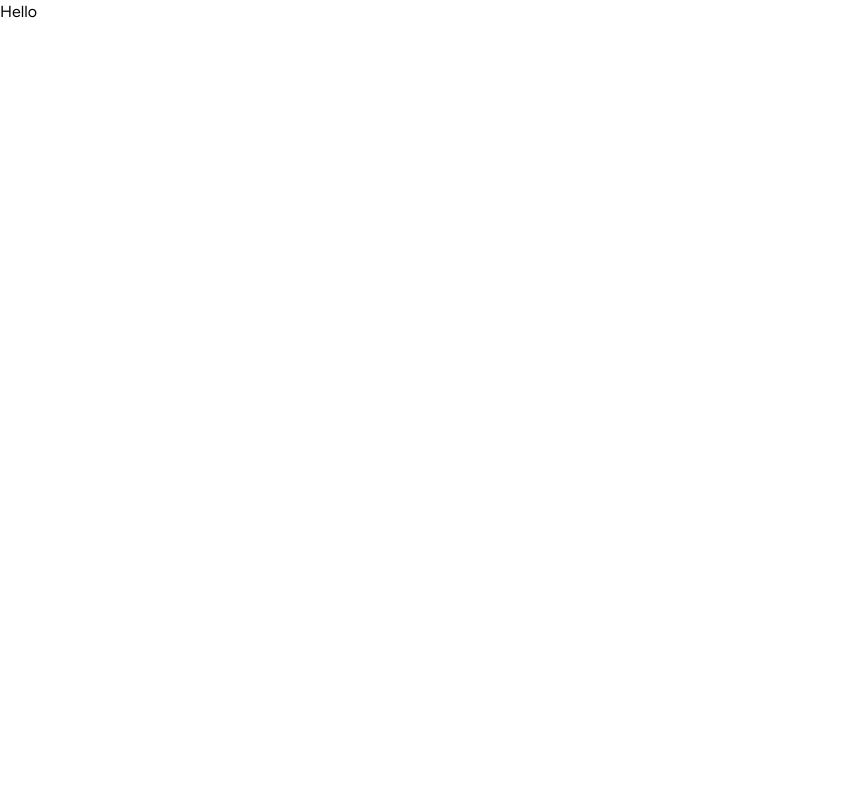
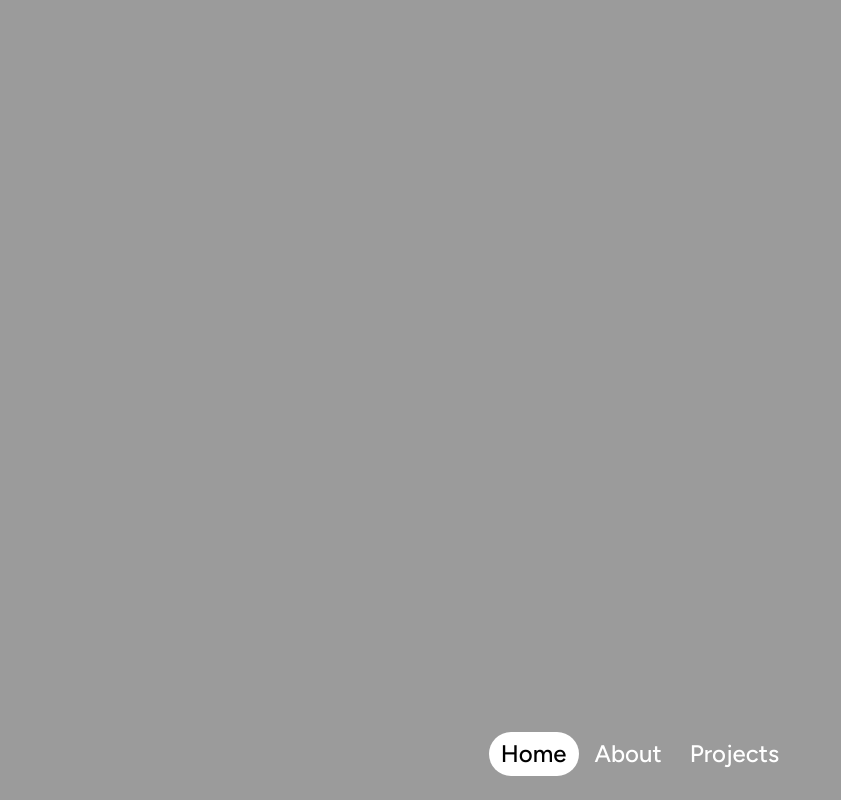
Before and after one commit to denislav-d/personal-portfolio, a React (Vite) app: page / in a window 1280 px wide. Shown: the whole page, without its empty margins (0-841 px from the left). Built offline with nearby package versions, Linux system fonts and the light colour scheme.

Commit message:
NavMenu done

```diff
--- a/src/App.jsx
+++ b/src/App.jsx
@@ -1,9 +1,13 @@
-import { useState } from "react";
-import reactLogo from "./assets/react.svg";
-import viteLogo from "/vite.svg";
+import NavMenu from "./components/NavMenu";
 
 function App() {
-  return <h1>Hello</h1>;
+  return (
+    <div className="z-0 bg-[#9b9b9b] h-screen">
+      <div className="flex justify-center items-center fixed bottom-0 w-full mb-6">
+        <NavMenu />
+      </div>
+    </div>
+  );
 }
 
 export default App;
--- /dev/null
+++ b/src/components/NavMenu.jsx
@@ -0,0 +1,45 @@
+import React, { useState } from "react";
+import { motion } from "framer-motion";
+
+const tabs = [
+  {
+    id: "home",
+    label: "Home",
+  },
+  {
+    id: "about",
+    label: "About",
+  },
+  {
+    id: "projects",
+    label: "Projects",
+  },
+];
+
+export default function NavMenu() {
+  const [activeTab, setActiveTab] = useState(tabs[0].id);
+  return (
+    <div className="flex space-x-1">
+      {tabs.map((tab) => (
+        <button
+          key={tab.id}
+          onClick={() => setActiveTab(tab.id)}
+          className={`${
+            activeTab === tab.id ? "" : "hover:text-white/60"
+          } relative rounded-full px-3 py-1.5 text-2xl font-medium text-white outline-sky-400 transition focus-visible:outline-2`}
+          style={{ WebkitTapHighlightColor: "transparent" }}
+        >
+          {activeTab === tab.id && (
+            <motion.span
+              layoutId="bubble"
+              className="absolute inset-0 z-10 bg-white mix-blend-difference"
+              style={{ borderRadius: 9999 }}
+              transition={{ type: "spring", bounce: 0.3, duration: 0.6 }}
+            />
+          )}
+          {tab.label}
+        </button>
+      ))}
+    </div>
+  );
+}
--- a/tailwind.config.js
+++ b/tailwind.config.js
@@ -1,6 +1,6 @@
 /** @type {import('tailwindcss').Config} */
 export default {
-  content: ["./index.html", "./src/**/*.{js,ts,jsx,tsx"],
+  content: ["./index.html", "./src/**/*.{js,ts,jsx,tsx}"],
   theme: {
     extend: {},
   },
```
